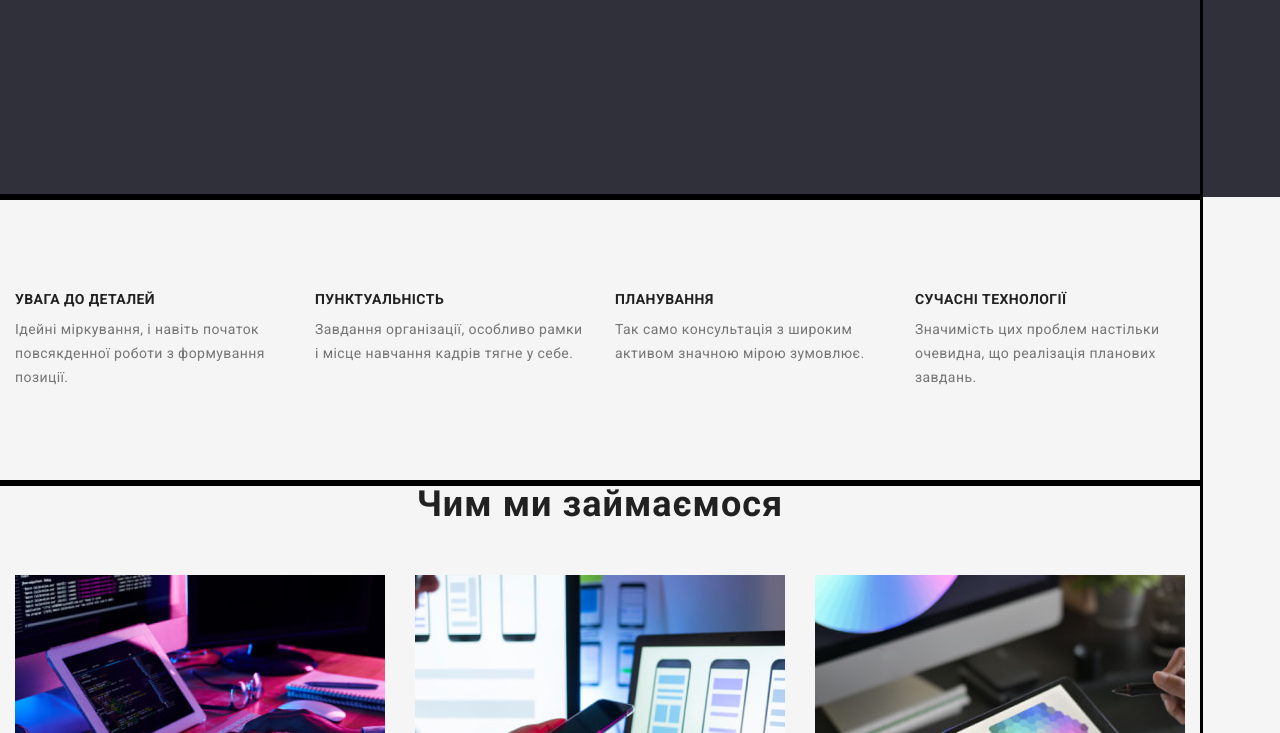
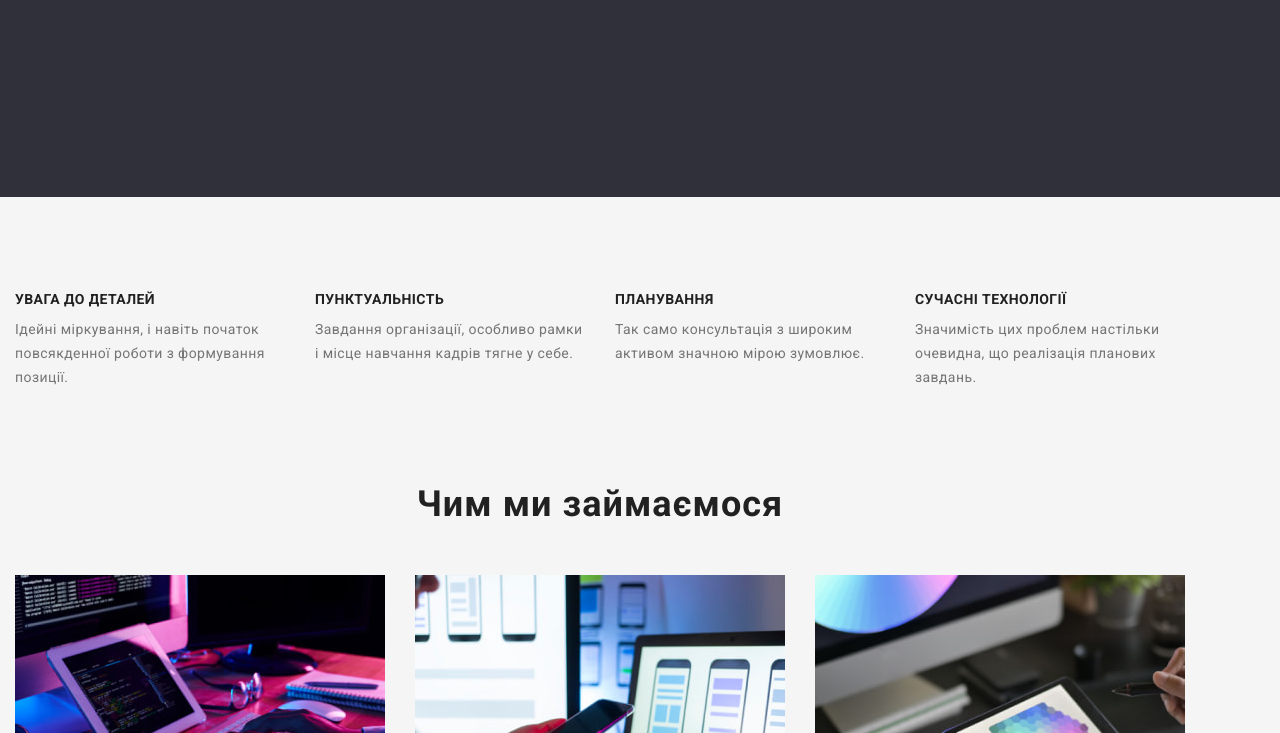
Before and after one commit to Pibodee/goit-markup-hw-03, a plain HTML site: page index.html in a window 1280 px wide. Shown: the part 470-1203 px from the top of the page. Drawn offline with nearby package versions, Linux system fonts and the light colour scheme.

Commit message:
Homework3.1
Deleted outlines

```diff
--- a/css/styles.css
+++ b/css/styles.css
@@ -53,8 +53,6 @@ body {
   width: 1200px;
   padding-left: 15px;
   padding-right: 15px;
-
-  outline: #000000 solid;
 }
 
 /*header*/
```
